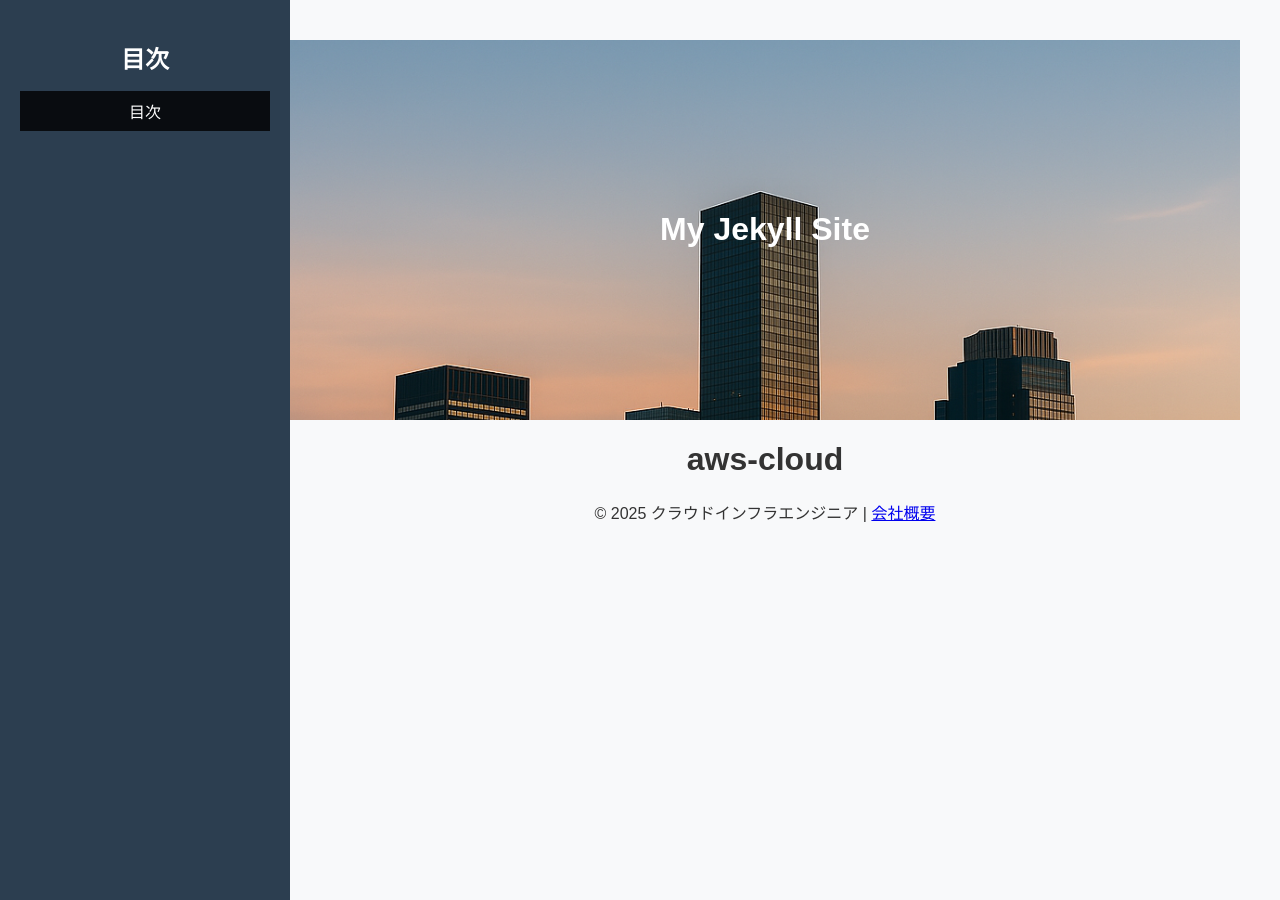
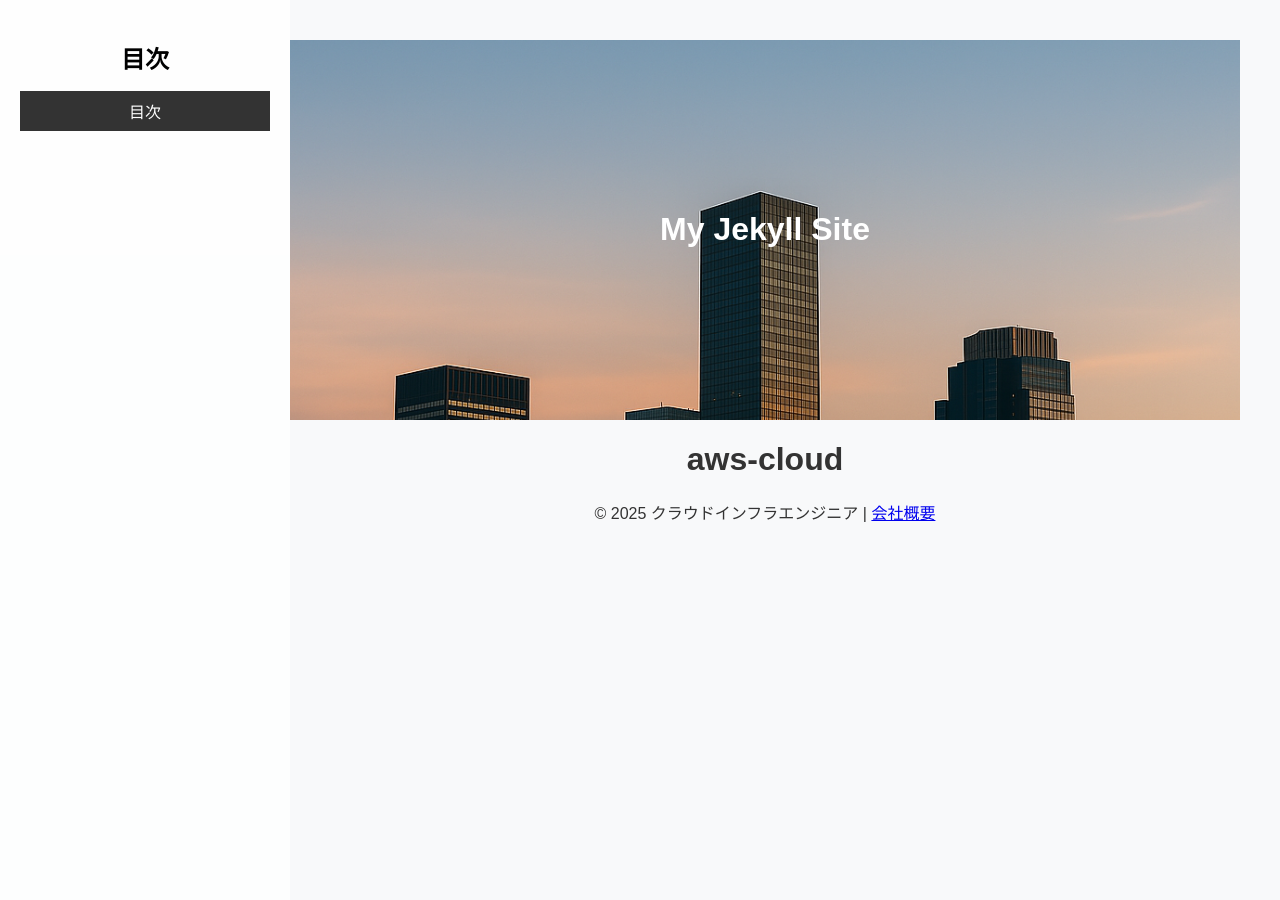
Before and after one commit to cloudrobo48/aws-cloud, a Jekyll site: the page built from README.md, in a window 1280 px wide. Built offline with Jekyll 4.4.1, drawn with Linux system fonts in a browser that asks for light colours.

Commit message:
Update style.css

```diff
--- a/assets/css/style.css
+++ b/assets/css/style.css
@@ -211,8 +211,8 @@ textarea {
 .sidebar {
     width: 250px;
     height: 100vh;
-    background: #2c3e50;
-    color: white;
+    background: rgba(255, 255, 255, 0.8); /* 80%の透明度の白 */
+    color: black;
     padding: 20px;
     position: fixed;
     left: 0;
```
